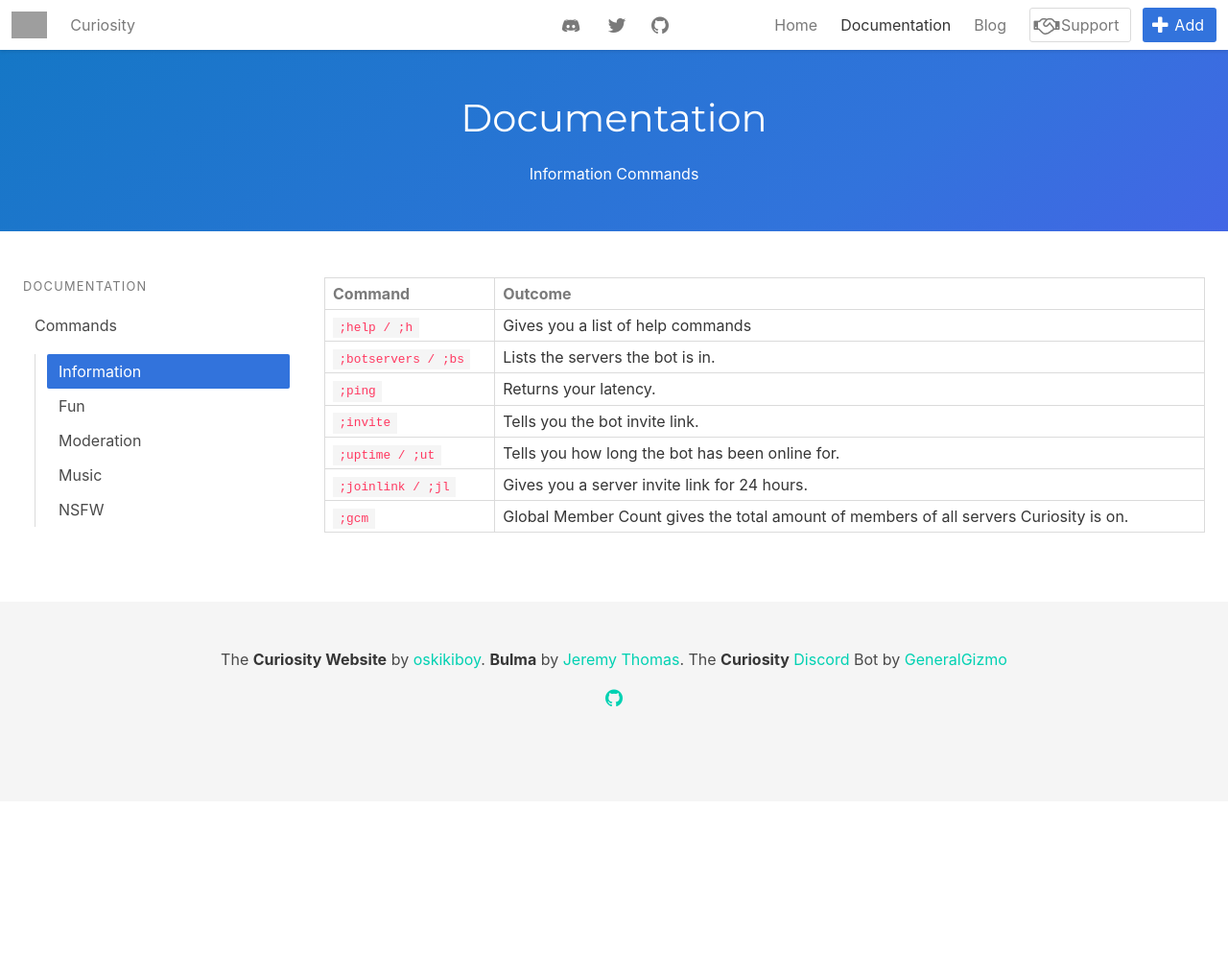
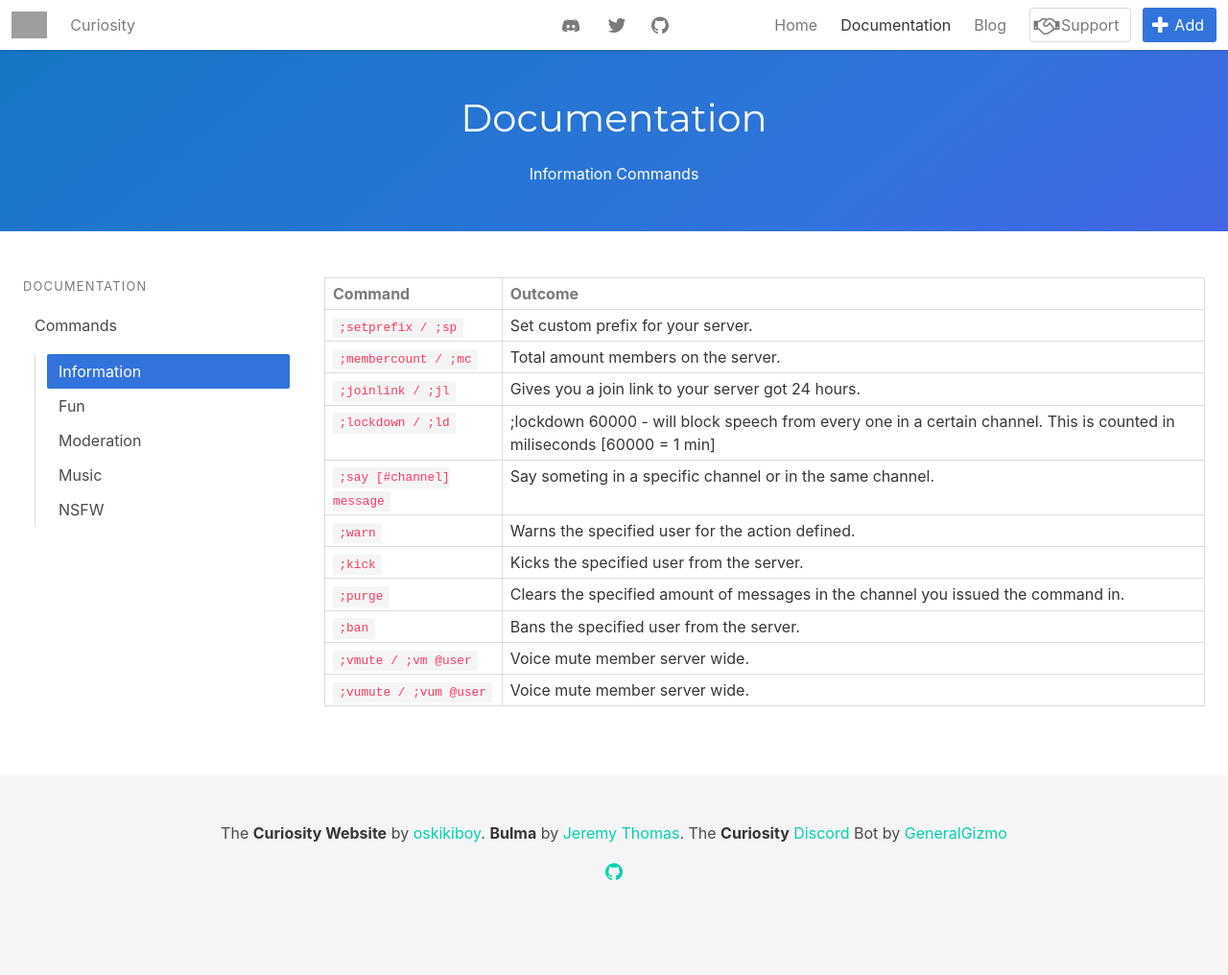
Before and after one commit to oskikiboy/Curiosity-Website, a Jekyll site: the page docs-info.html, which Jekyll copies as it is, in a window 1280 px wide. Shown: the whole page at 96% size. Built offline with Jekyll 4.4.1, drawn with Linux system fonts in a browser that asks for light colours; before the commit the page ends 900 px from its top, so only the background shows below that; grey boxes are pictures that could not be loaded.

Commit message:
Update docs-info.html

```diff
--- a/docs-info.html
+++ b/docs-info.html
@@ -176,32 +176,48 @@
                         </thead>
 			<tbody>
 			  <tr>
-                                <td><code>;help / ;h</code></td>
-                                <td>Gives you a list of help commands</td>
+			  <td><code>;setprefix / ;sp</code></td>
+			  <td>Set custom prefix for your server.</td>
 			</tr>
 			<tr>
-                                <td><code>;botservers / ;bs</code></td>
-                                <td>Lists the servers the bot is in.</td>
-                            </tr>
-                            <tr>
-                                <td><code>;ping</code></td>
-                                <td>Returns your latency.</td>
-                            </tr>
-                            <tr>
-                                <td><code>;invite</code></td>
-                                <td>Tells you the bot invite link.</td>
-                            </tr>
-                            <tr>
-                                <td><code>;uptime / ;ut</code></td>
-                                <td>Tells you how long the bot has been online for.</td>
+		       <td><code>;membercount / ;mc</code></td>
+			<td>Total amount members on the server.</td>
 			</tr>
 			<tr>
 			<td><code>;joinlink / ;jl</code></td>
-                                <td>Gives you a server invite link for 24 hours.</td>
+			<td>Gives you a join link to your server got 24 hours.</td>
 			</tr>
 			<tr>
-                                <td><code>;gcm</code></td>
-                                <td>Global Member Count gives the total amount of members of all servers Curiosity is on.</td>
+			<td><code>;lockdown / ;ld</code></td>
+			<td>;lockdown 60000 - will block speech from every one in a certain channel. This is counted in miliseconds [60000 = 1 min]</td>
+			</tr>
+			<tr>
+			<td><code>;say [#channel] message</code></td>
+			<td>Say someting in a specific channel or in the same channel.</td>
+			</tr>
+			<tr>
+			<td><code>;warn</code></td>
+			<td>Warns the specified user for the action defined.</td>
+			</tr>
+			<tr>
+			<td><code>;kick</code></td>
+			<td>Kicks the specified user from the server.</td>
+			</tr>
+			<tr>
+			<td><code>;purge</code></td>
+			<td>Clears the specified amount of messages in the channel you issued the command in.</td>
+			</tr>
+			<tr>
+			<td><code>;ban</code></td>
+			<td>Bans the specified user from the server.</td>
+			</tr>
+			<tr>
+			<td><code>;vmute / ;vm @user</code></td>
+			<td>Voice mute member server wide.</td>
+			</tr>
+			<tr>
+			<td><code>;vumute / ;vum @user</code></td>
+			<td>Voice mute member server wide.</td>
 			</tr>
 			</tbody>
                     </table>
```
Lines whose indentation alone changed are shown as unchanged.
